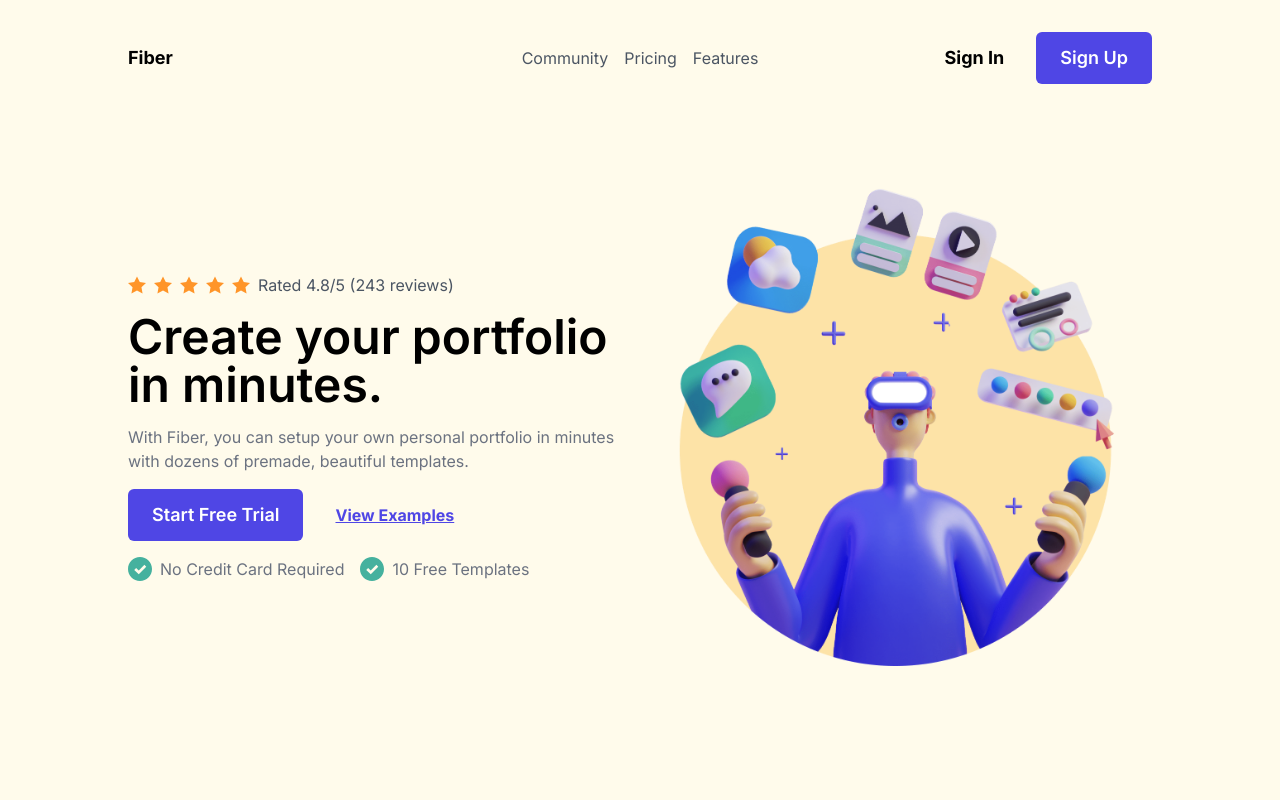
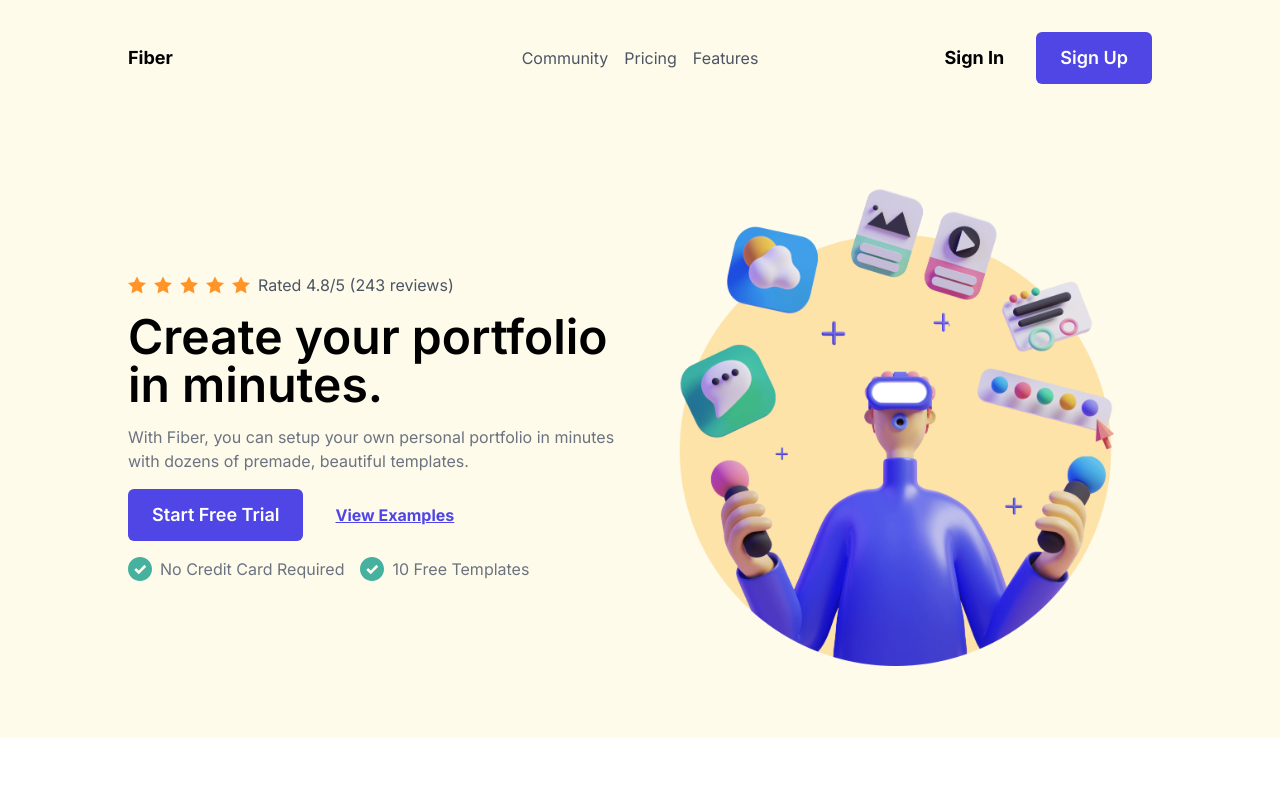
Before and after one commit to lucaxue/fiber-challenge, a React (Create React App) app: page / in a window 1280 px wide. Shown: the top 800 px of the page. Built offline with nearby package versions, Linux system fonts and the light colour scheme.

Commit message:
Make hero section not span screen height

```diff
--- a/src/components/sections/Hero.tsx
+++ b/src/components/sections/Hero.tsx
@@ -9,7 +9,7 @@ import { NavBar } from '../NavBar';
 import { ButtonLink } from '../ButtonLink';
 
 export const Hero: React.FC = () => (
-  <Section as='header' className='bg-yellow-50 xl:min-h-screen'>
+  <Section as='header' className='bg-yellow-50'>
     <NavBar />
     <div className='flex sm:flex-row flex-col-reverse items-center sm:my-10 -mt-16'>
       <div className='sm:w-1/2 flex flex-col justify-center gap-4'>
```
